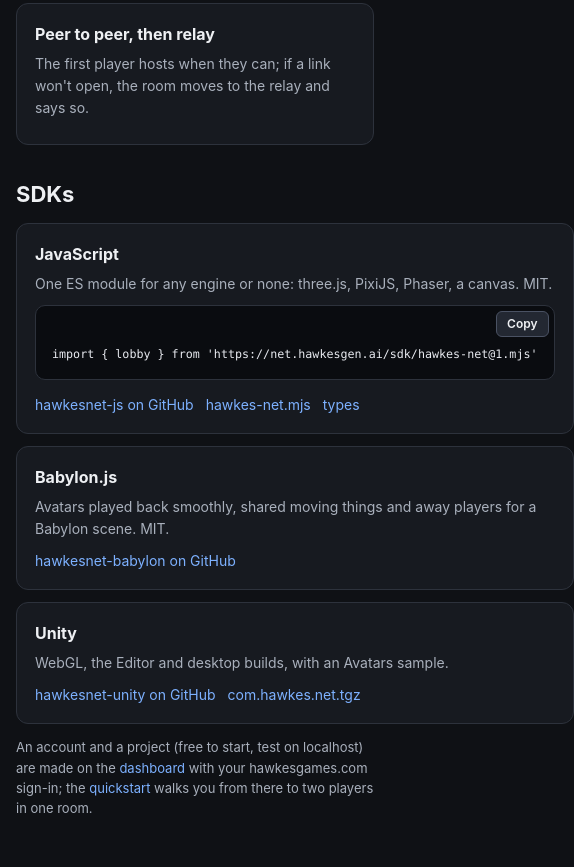
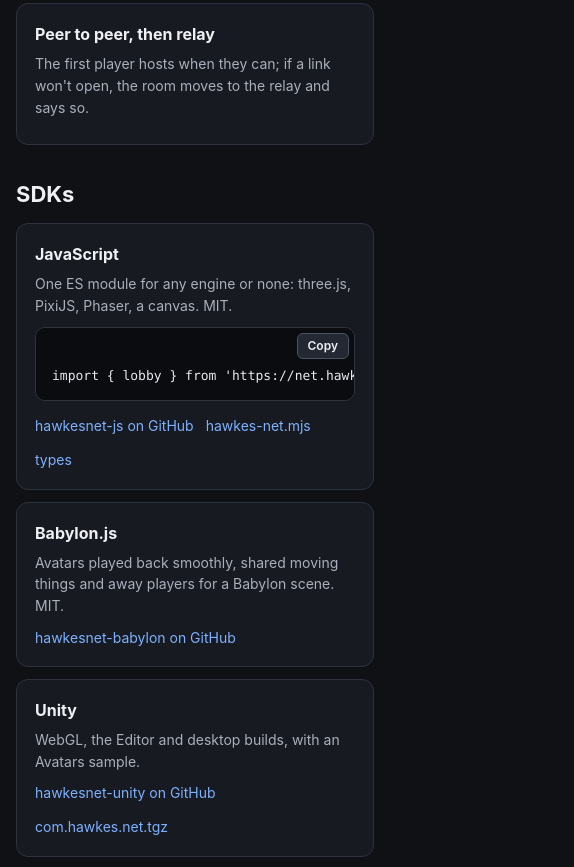
Before and after one commit to jgriffith3433/hawkesnet, a website: page public/landing.html in a window 390 px wide. Shown: the part 1108-1975 px from the top of the page, 574 px wide, since content can reach past the window. Drawn offline with Linux system fonts and the light colour scheme; no server answers.

Commit message:
Fix: phone pages no longer scroll sideways; code text at least 12px
Co-Authored-By: Claude Sonnet 5.5 <noreply@anthropic.com>

```diff
--- a/public/site.css
+++ b/public/site.css
@@ -13,9 +13,9 @@ html { -webkit-text-size-adjust: 100%; }
 body { margin: 0; overflow-wrap: break-word; font: 15px/1.55 Inter, system-ui, -apple-system, sans-serif; background: var(--bg); color: var(--ink); }
 a { color: var(--accent); text-decoration: none; } a:hover { text-decoration: underline; }
 :focus-visible { outline: 2px solid var(--accent); outline-offset: 2px; }
-code { font: 0.9em ui-monospace, SFMono-Regular, Menlo, monospace; background: var(--card); border: 1px solid var(--line); border-radius: 4px; padding: 1px 5px; overflow-wrap: anywhere; }
+code { font: max(12px, 0.9em) ui-monospace, SFMono-Regular, Menlo, monospace; background: var(--card); border: 1px solid var(--line); border-radius: 4px; padding: 1px 5px; overflow-wrap: anywhere; }
 pre { background: var(--code); color: var(--code-ink); border: 1px solid var(--line); border-radius: 10px; padding: 14px 16px; overflow: auto; font: 13px/1.6 ui-monospace, SFMono-Regular, Menlo, monospace; margin: 10px 0 14px; }
-pre code { background: none; border: 0; padding: 0; color: inherit; }
+pre code { background: none; border: 0; padding: 0; color: inherit; font: inherit; }
 
 /* The header (made by /site.js). */
 .site-header { border-bottom: 1px solid var(--line); background: var(--bg); }
@@ -55,5 +55,7 @@ img, video, canvas, svg { max-width: 100%; }
   .site-header nav.open { display: flex; }
   .site-header nav a { padding: 12px 10px; }
   pre { max-width: 100%; }
+  .grid { grid-template-columns: minmax(0, 1fr) !important; }
+  .grid > *, .card { min-width: 0; }
   .codeblock { max-width: 100%; }
 }
```
Also changed, not shown: public/demo.html (+1 -1 lines).
